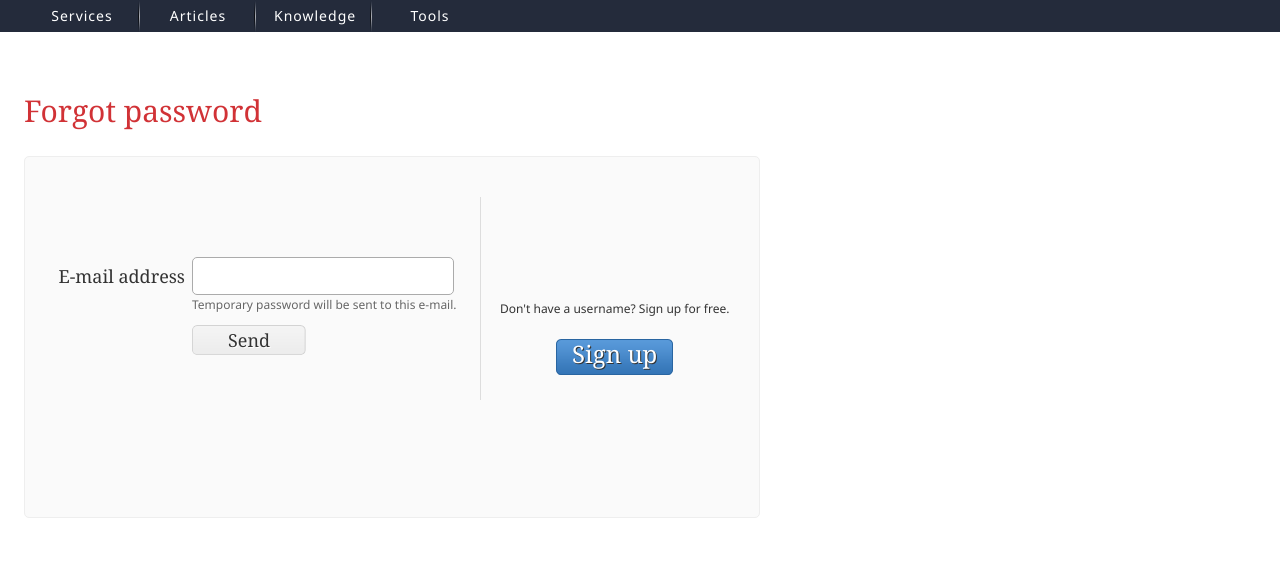
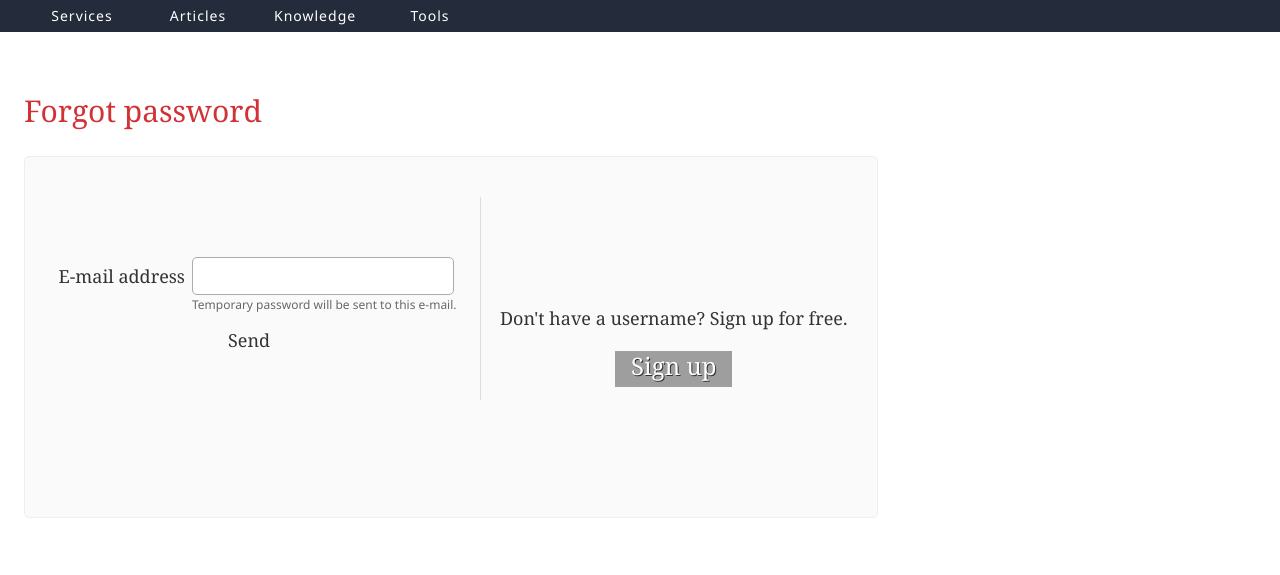
Before and after one commit to apostopher/Blackbull, a PHP site: page /users/login.php?forgot=true in a window 1280 px wide. Shown: the part 65-640 px from the top of the page. Run offline with PHP 8.4, Linux system fonts and the light colour scheme; the visitor is signed in with stand-in values (Sample User, id 1); data that the repository does not hold is empty; some libraries are stand-ins or nearby versions; grey boxes are pictures that could not be loaded.

Commit message:
more performance tweaks using yslow. created css sprites and reduced http requests. few buf fixes too.

```diff
--- a/_partial_header.php
+++ b/_partial_header.php
@@ -79,7 +79,7 @@
 <li><a href="/knowledge/auction.php"><h6>The auction trading</h6><p>Basics of auctions.</p></a></li>
 </ul>
 </li>
-<li class="menuitem" data-tab-name="Tools">
+<li class="menuitem wall" data-tab-name="Tools">
 <span class="liname">Tools</span>
 <span class="arrow hide"></span>
 <ul class="submenu hide">
--- a/csv/getcsv.php
+++ b/csv/getcsv.php
@@ -156,10 +156,10 @@
 	$fiidii = fgetcsv($file);
 	while($fiidii = fgetcsv($file)) {
 		if(strtoupper($fiidii[0]) == "FII"){
-			$fii = intval($fiidii[4]);
+			$fii = floatval($fiidii[4]);
 		}
 		if(strtoupper($fiidii[0]) == "DII"){
-			$dii = intval($fiidii[4]);
+			$dii = floatval($fiidii[4]);
 		}
 	}
 	$fiidiiquery = "SELECT fii, dii from fiidii WHERE 1 ORDER BY fiidii_date DESC LIMIT 1";
--- a/stylesheets/services/queryform.css
+++ b/stylesheets/services/queryform.css
@@ -34,7 +34,7 @@
 input.btn {
 	float:right;
 	border:0;
-	background:url("../../images/bigbutton_matrix.png") no-repeat;
+	background:url("../../images/all_button_matrix.png") no-repeat;
 	color:#000;
 	padding:4px 8px;
 	display:inline-block;
--- a/stylesheets/site.css
+++ b/stylesheets/site.css
@@ -1,6 +1,6 @@
 /* =============================== Header CSS styles - Start ================= */
 #siteheader {
-        background:url("../images/header_back.png") repeat-x;
+        background:url("http://images.blackbull.in/all_button_matrix.png") repeat-x 0px -148px;
 	background-color:#000;
 	display:block;
 	font-size:1em;
@@ -27,7 +27,7 @@
         overflow:none;
         margin:0;
         padding:0;
-        background: #000 url("../images/light.png") no-repeat center center;
+        background: #000 url("http://images.blackbull.in/all_button_matrix.png") no-repeat center -330px;
 }
 
 #sitenavigation{
@@ -57,7 +57,7 @@
         z-index: 50;
 }
 .wall{
-        background:url("../images/menu_wall.png") no-repeat right center;
+        background:url("http://images.blackbull.in/all_button_matrix.png") no-repeat -514px -106px;
 }
 .selected{
         background:#FFF;
@@ -74,16 +74,16 @@
         list-style:none;
         border:1px solid #ddd;
         border-top:0;
-        left:-1px;
         background:#FFF;
         position:absolute;
         padding:10px 4px 4px;
         width:250px;
         z-index:48;
+        left:1px;
 }
 
 html>body .active {
-        background:url("../images/spotlight.png") no-repeat center top;
+        background:url("http://images.blackbull.in/all_button_matrix.png") no-repeat center -100px;
 }
 
 html>body .arrow{
@@ -93,7 +93,7 @@
         top:32px;
         height:6px;
         width:100%;
-        background:url("../images/arrow_down.gif") no-repeat center center;
+        background:url("http://images.blackbull.in/all_button_matrix.png") no-repeat center -320px;
         margin-left:-18px;
 }
 
@@ -134,7 +134,7 @@
     color:#666;
     height:16px;
     border-top:1px solid #aaa;
-    background:url("../images/footer_back.png") top left repeat-x;
+    background:url("http://images.blackbull.in/all_button_matrix.png") 0px -341px repeat-x;
     padding-bottom:64px;
 }
 
@@ -336,6 +336,9 @@
         background:#f3f3f3;
 }
 
+article, aside, figure, footer, header,
+hgroup, nav, section { display:block; }
+
 a {
 	color:blue;
 	text-decoration:none;
@@ -382,7 +385,9 @@
 	margin-bottom: 20px;
 }
 p.last::after{
-	content: url("../images/stop.gif");
+	content: url("http://images.blackbull.in/stop.gif");
 	margin-left:4px;
+	width:10px;
+	height:10px;
 }
 /* =============================== Common CSS styles - Stop =============== */
--- a/stylesheets/users/login.css
+++ b/stylesheets/users/login.css
@@ -44,7 +44,8 @@
 	display:block;
 	width:117px;
 	height:36px;
-	background:url("../../images/highbutton_matrix.png") no-repeat center top;
+	background:url("http://images.blackbull.in/all_button_matrix.png") no-repeat center top;
+	background-position:-227px 0px;
 	font: normal normal normal 24px/30px Cambria, Georgia, 'Times New Roman', Times, serif;
 	color: white;
 	text-shadow: #333 1px 1px 0px;
@@ -52,15 +53,9 @@
 }
 
 a.over {
-	background-position:0 -37px;
+	background-position:-227px -37px;
 }
 
-#login p {
-	font-family: 'Segoe UI', Arial, Helvetica, sans-serif;
-	font-size: 12px;
-	line-height: 20px;
-	text-align:right;
-}
 #loginform label, #loginform input, #resendpass label, #resendpass input{
 	color: #333;
 	font: normal normal normal 18px/26px Cambria, Georgia, 'Times New Roman', Times, serif;
@@ -110,8 +105,8 @@
 	width:114px;
 	height:30px;
 	border:0;
-	background:url("../../images/signin.png") no-repeat top left;
-	background-position:0px -30px;
+	background:url("http://images.blackbull.in/all_button_matrix.png") no-repeat top left;
+	background-position:-605px -30px;
 	text-shadow: #FFF 1px 1px 0px;
 	padding:0;
 	line-height:30px;
@@ -120,13 +115,13 @@
 }
 
 #loginform input.hovered, #resendpass input.hovered {
-	background-position:0px -60px;
+	background-position:-605px -60px;
 	text-shadow: #333 1px 1px 0px;
 	color:#fff;
 }
 
 #loginform input.disabled {
-	background-position:0px 0px;
+	background-position:-605px 0px;
 	text-shadow: #333 1px 1px 0px;
 	color:#fff;
 }
```
Also changed, not shown: stylesheets/services/portfolio.css (+9 -7 lines), stylesheets/users/changepassword.css (+4 -3 lines), stylesheets/users/registration.css (+8 -9 lines), stylesheets/users/setnewpassword.css (+4 -3 lines), images/all_button_matrix.png (added).
